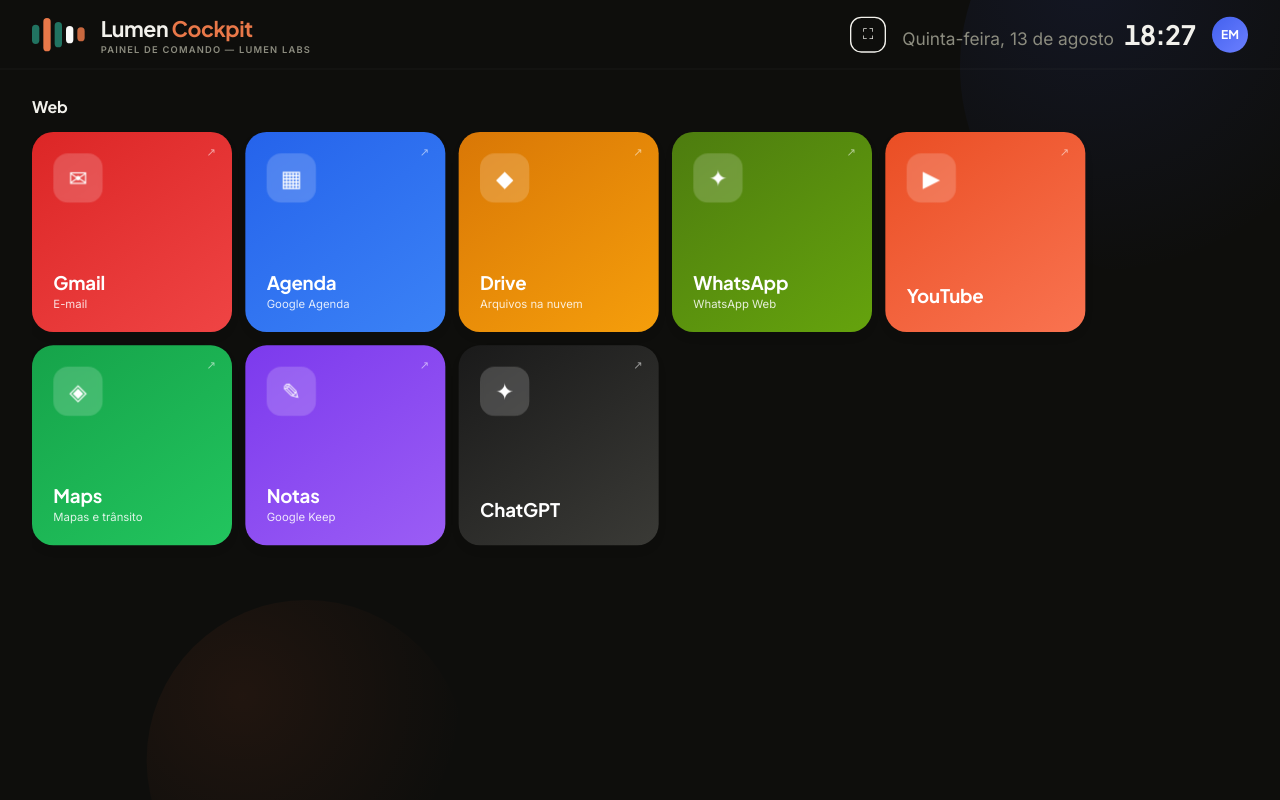
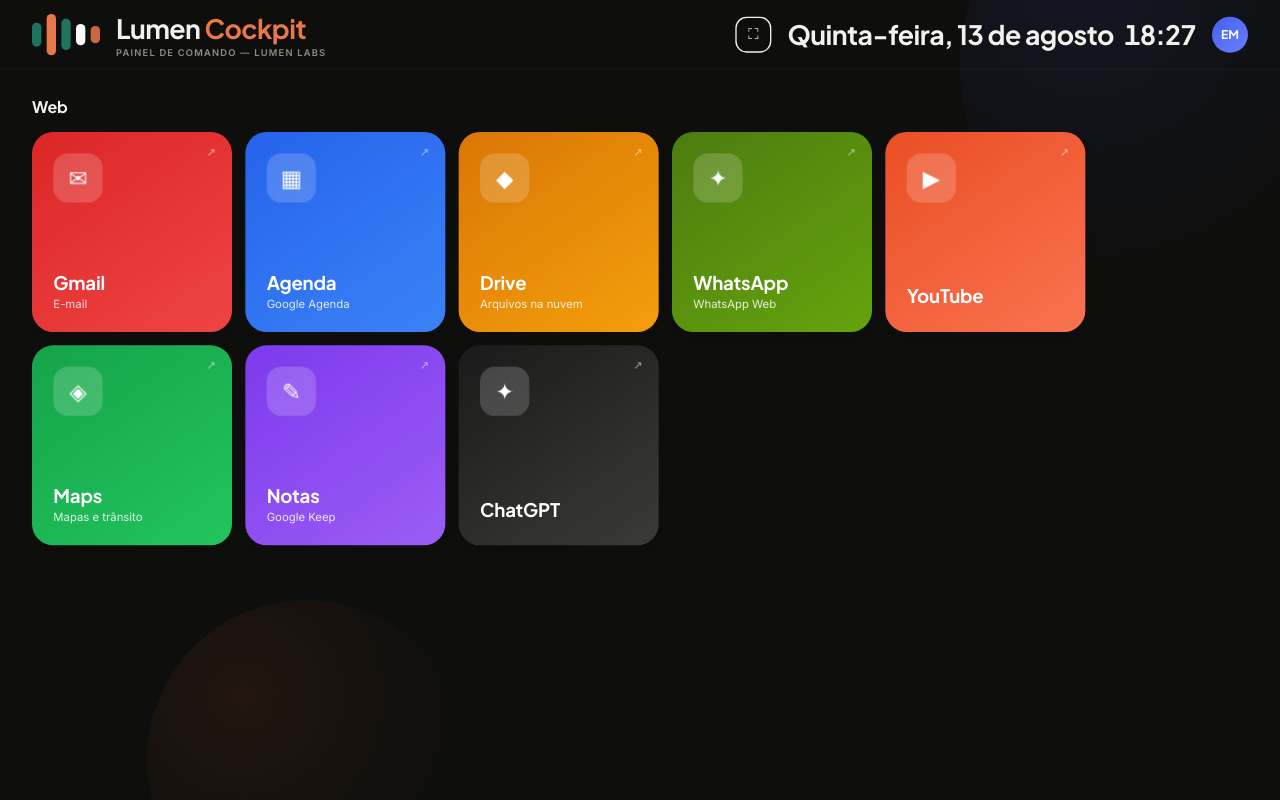
Before and after one commit to lpetineris/Lumenlabs-Cockpit-evandro, a plain HTML site: page index.html in a window 1280 px wide. Drawn offline with Linux system fonts and the light colour scheme; no server answers.

Commit message:
Data duplicada e hora com segundos: o iOS 9 ignora as opções de toLocale*
O Safari do iOS 9 aceita o objeto de opções de toLocaleDateString e
toLocaleTimeString e o descarta. Pedir {weekday:'long'} devolvia a data
inteira, e pedir {day, month} também — as duas partes vinham iguais e a data
aparecia duas vezes, lado a lado. Pela mesma razão {hour, minute} não tirava
os segundos da hora.

Os nomes de dia e mês passam a ser escritos no arquivo e a hora é montada com
getHours/getMinutes. O resultado é igual em qualquer navegador, e o painel é
em português fixo de qualquer forma.

Junto, o que foi pedido:
  - data com a mesma fonte, tamanho e cor da hora
  - logotipo maior: marca de 5 barras +25% e o nome de 32 para 40px

Em pé o par data+hora cai para 32px, os dois juntos para continuarem iguais
entre si. Com o logotipo maior e 40px a folga do cabeçalho era de 9px, o que
não sobrevive à troca do mês. Medido com todas as datas longas do ano: o pior
caso ("30 de novembro") ficou com 16px de folga, e nenhuma transborda.

```diff
--- a/index.html
+++ b/index.html
@@ -145,19 +145,19 @@
   .brand-mark{
     display:flex;
     align-items:center;
-    height:50px;
+    height:62px;
   }
-  .brand-mark .bar + .bar{margin-left:6px;}
+  .brand-mark .bar + .bar{margin-left:8px;}
   .brand-mark .bar{
-    width:11px;
+    width:14px;
     border-radius:8px;
   }
-  .brand-mark .b1{height:29px; background:var(--lumen-teal);}
-  .brand-mark .b2{height:50px; background:var(--lumen-orange);}
-  .brand-mark .b3{height:38px; background:var(--lumen-teal);}
-  .brand-mark .b4{height:26px; background:var(--lumen-off);}
-  .brand-mark .b5{height:21px; background:var(--lumen-orange); opacity:.85;}
-  .brand-text{font-family:var(--display); font-weight:700; font-size:32px; letter-spacing:-0.02em; color:var(--text-on-dark);}
+  .brand-mark .b1{height:36px; background:var(--lumen-teal);}
+  .brand-mark .b2{height:62px; background:var(--lumen-orange);}
+  .brand-mark .b3{height:47px; background:var(--lumen-teal);}
+  .brand-mark .b4{height:32px; background:var(--lumen-off);}
+  .brand-mark .b5{height:26px; background:var(--lumen-orange); opacity:.85;}
+  .brand-text{font-family:var(--display); font-weight:700; font-size:40px; letter-spacing:-0.02em; color:var(--text-on-dark);}
   .brand-text span{color:var(--lumen-orange);}
   .brand-sub{font-size:14px; font-weight:600; letter-spacing:1.8px; text-transform:uppercase; color:var(--stone-on-dark); margin-top:3px;}
 
@@ -203,7 +203,10 @@
   .clock{display:flex; align-items:baseline; justify-content:flex-end;}
   .clock > * + *{margin-left:16px;}
   .clock-time{font-family:var(--display); font-size:40px; font-weight:700; letter-spacing:-0.02em; color:var(--text-on-dark); font-variant-numeric:tabular-nums;}
-  .clock-date{font-size:26px; color:var(--stone-on-dark); white-space:nowrap;}
+  /* Mesma fonte, tamanho e cor do horário: as duas passam a ler como uma
+     informação só, em vez de um título com legenda. */
+  .clock-date{font-family:var(--display); font-size:40px; font-weight:700;
+    letter-spacing:-0.02em; color:var(--text-on-dark); white-space:nowrap;}
   /* o avatar acompanha os dois botões: os três eram 44px e formavam um conjunto */
   .profile{
     width:54px; height:54px; border-radius:50%;
@@ -270,7 +273,7 @@
      de altura. Sai o subtítulo, que é decorativo, e a cidade do clima, que já
      está implícita — ficam o ícone, a temperatura e a máxima/mínima. */
   #canvas.retrato .brand-sub{ display:none; }
-  #canvas.retrato .brand-text{ font-size:28px; }
+  #canvas.retrato .brand-text{ font-size:34px; }
   #canvas.retrato .top-right > * + *{ margin-left:16px; }
   #canvas.retrato .clima-cidade{ display:none; }
   /* Em pé sai também a linha de condição e máxima/mínima, ficando só o ícone e
@@ -282,6 +285,12 @@
      grande que se pede numa tela pequena, e a barra deixa de depender do
      comprimento do nome do dia. */
   #canvas.retrato .clock-semana{ display:none; }
+  /* Em pé a barra tem 1080 e não 1920, e o par data+hora é o item mais largo
+     dela. Os dois descem juntos, para continuarem do mesmo tamanho um do outro.
+     Medido com a data mais longa em pé ("31 de dezembro"): com 40px a folga era
+     de 9px, o que não sobrevive à troca do mês. */
+  #canvas.retrato .clock-time,
+  #canvas.retrato .clock-date{ font-size:32px; }
 
   .section-title{
     font-family:var(--display); font-size:24px; font-weight:700; letter-spacing:-0.02em;
@@ -583,23 +592,32 @@
   /* ── Relógio ── */
   var elTime = document.getElementById('clockTime');
   var elDate = document.getElementById('clockDate');
+  /* Nomes escritos aqui, e não pedidos ao `toLocaleDateString`.
+
+     O Safari do iOS 9 aceita o objeto de opções e o ignora: pedir
+     `{weekday:'long'}` devolvia a data inteira, e pedir `{day, month}` também —
+     as duas partes vinham iguais e a data aparecia duplicada, lado a lado. O
+     mesmo valia para a hora, que saía com segundos porque `{hour, minute}` era
+     descartado do mesmo jeito.
+
+     Montando na mão o resultado é o mesmo em qualquer navegador, e o painel é
+     em português fixo de qualquer forma. */
+  var DIAS = ['Domingo', 'Segunda-feira', 'Terça-feira', 'Quarta-feira',
+              'Quinta-feira', 'Sexta-feira', 'Sábado'];
+  var MESES = ['janeiro', 'fevereiro', 'março', 'abril', 'maio', 'junho',
+               'julho', 'agosto', 'setembro', 'outubro', 'novembro', 'dezembro'];
+
+  function doisDigitos(n){ return (n < 10 ? '0' : '') + n; }
+
   function tick(){
     var d = new Date();
-    elTime.textContent = d.toLocaleTimeString('pt-BR', {hour:'2-digit', minute:'2-digit'});
-    /* "segunda-feira, 10 de agosto" → só a primeira letra em maiúscula.
-       O capitalize do CSS deixaria "10 De Agosto".
+    elTime.textContent = doisDigitos(d.getHours()) + ':' + doisDigitos(d.getMinutes());
 
-       O dia da semana vai num elemento próprio para o CSS poder escondê-lo em
-       pé, onde a barra tem 1080 e não 1920. Sem isso o cabeçalho transbordava
-       nas datas mais longas: "Segunda-feira, 28 de fevereiro" é 4 caracteres
-       maior que a de hoje, e a folga medida já era zero. */
-    var semana = d.toLocaleDateString('pt-BR', {weekday:'long'});
-    var resto  = d.toLocaleDateString('pt-BR', {day:'numeric', month:'long'});
+    /* O dia da semana vai num elemento próprio para o CSS poder escondê-lo em
+       pé, onde a barra tem 1080 e não 1920. */
     elDate.textContent = '';
-    var elSemana = elemento('span', 'clock-semana',
-      semana.charAt(0).toUpperCase() + semana.slice(1) + ', ');
-    elDate.appendChild(elSemana);
-    elDate.appendChild(document.createTextNode(resto));
+    elDate.appendChild(elemento('span', 'clock-semana', DIAS[d.getDay()] + ', '));
+    elDate.appendChild(document.createTextNode(d.getDate() + ' de ' + MESES[d.getMonth()]));
   }
   tick();
   setInterval(tick, 15000);
```
